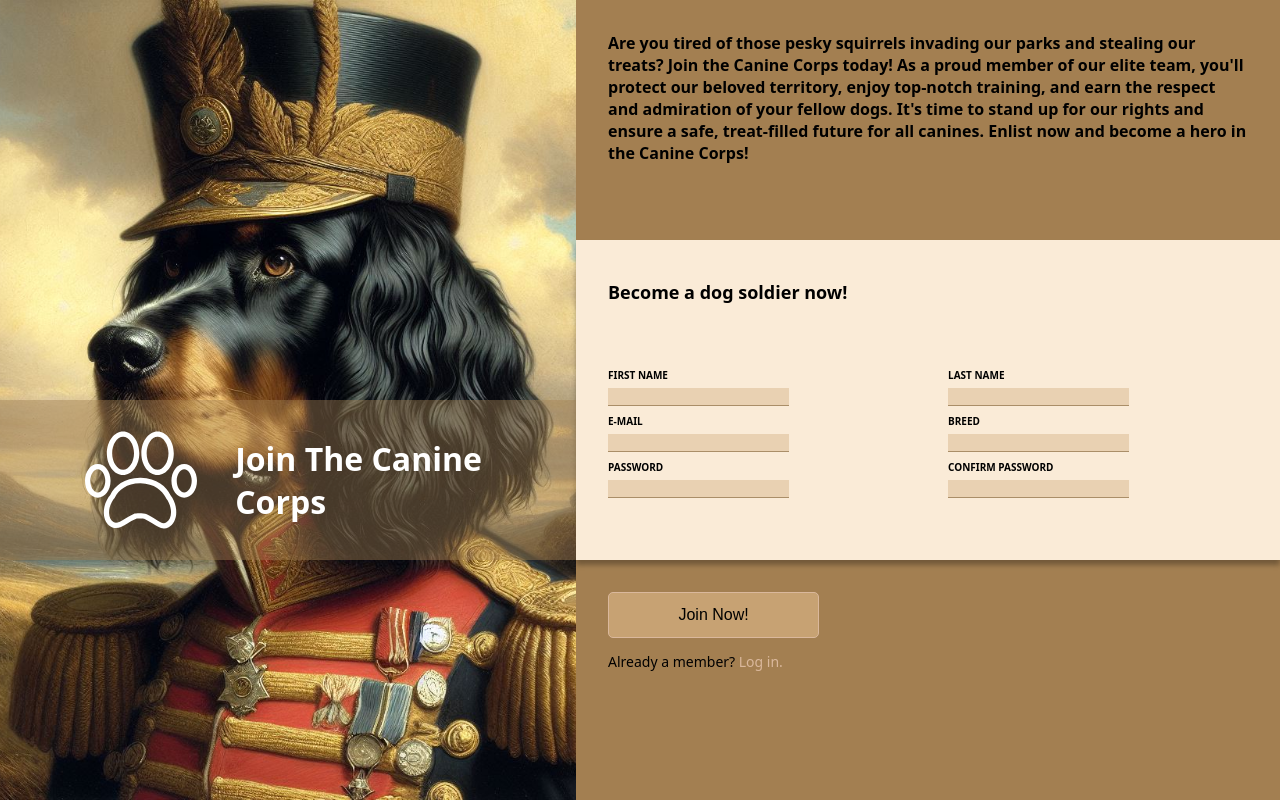
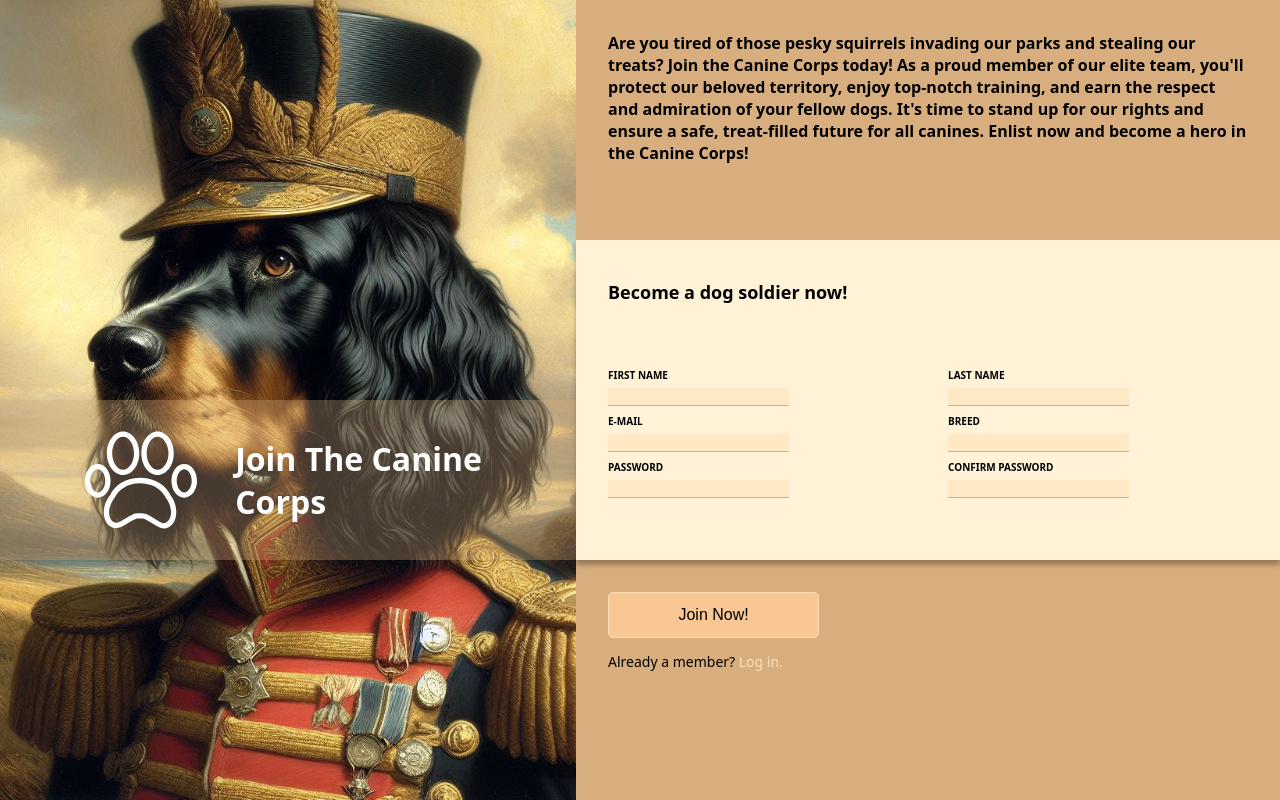
Before and after one commit to lrnzdmd/signup, a plain HTML site: page index.html in a window 1280 px wide. Drawn offline with Linux system fonts and the light colour scheme.

Commit message:
i think these colors look better?

```diff
--- a/style.css
+++ b/style.css
@@ -27,7 +27,7 @@ body {
     gap: 3vw;
     height: 20vh;
     flex:1;
-    background-color: rgba(163, 127, 81, 0.432);
+    background-color: #d8ae7e50;
 }
 
 .logobar h1 {
@@ -41,7 +41,7 @@ body {
 }
 
 .formside {
-    background-color:rgb(163, 127, 81);
+    background-color:#D8AE7E;
     height: 100vh;
     width: 60vw;
     display: flex;
@@ -59,8 +59,8 @@ body {
     border-radius: 5px;
     padding: 0.8rem 2rem 0.8rem 2rem;
     width: 30%;
-    border: 1px solid rgb(218, 184, 156);
-    background-color: rgba(212, 175, 126, 0.747);
+    background-color: #F8C794;
+    border: 1px solid #FFE0B5;
     margin-top: 2rem;
     margin-left: 2rem;
 }
@@ -70,7 +70,7 @@ body {
     font-size: 14px;
 }
 .formouterup a {
-    color:rgb(218, 184, 156);
+    color:#FFE0B5;
 }
 
 .formside > h4 , .formouterup h4 {
@@ -84,7 +84,7 @@ body {
     display: flex;
     flex-direction: column;
     gap: 5vh;
-    background-color: antiquewhite;
+    background-color: #FFF2D7;
     width:100%;
     height: 40vh;
     box-shadow: 0px 5px 5px rgba(0, 0, 0, 0.3);
@@ -113,16 +113,11 @@ body {
 }
 
 .inputfield input {
-    background-color: rgba(189, 146, 90, 0.295);
+    background-color: #ffe0b58c;
     border: none;
-    border-bottom: 1px solid rgba(150, 120, 80, 0.747);
+    border-bottom: 1px solid #D8AE7E;
 }
 
-.forminput button {
-    background-color: rgba(189, 146, 90, 0.295);
-    border: 1px solid rgba(150, 120, 80, 0.747);
-
-}
 
 @media only screen and (max-width: 768px) {
     body {
```
